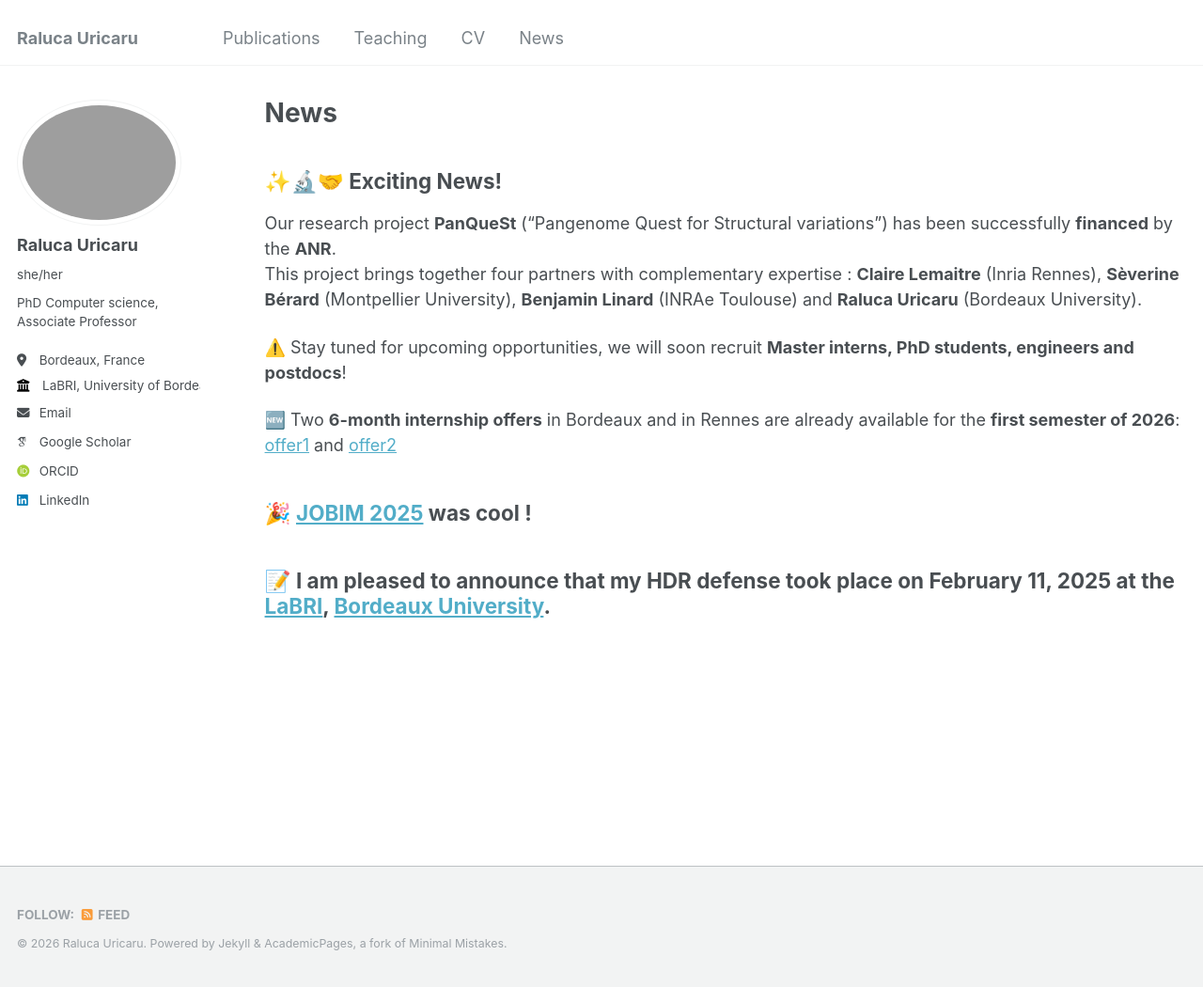
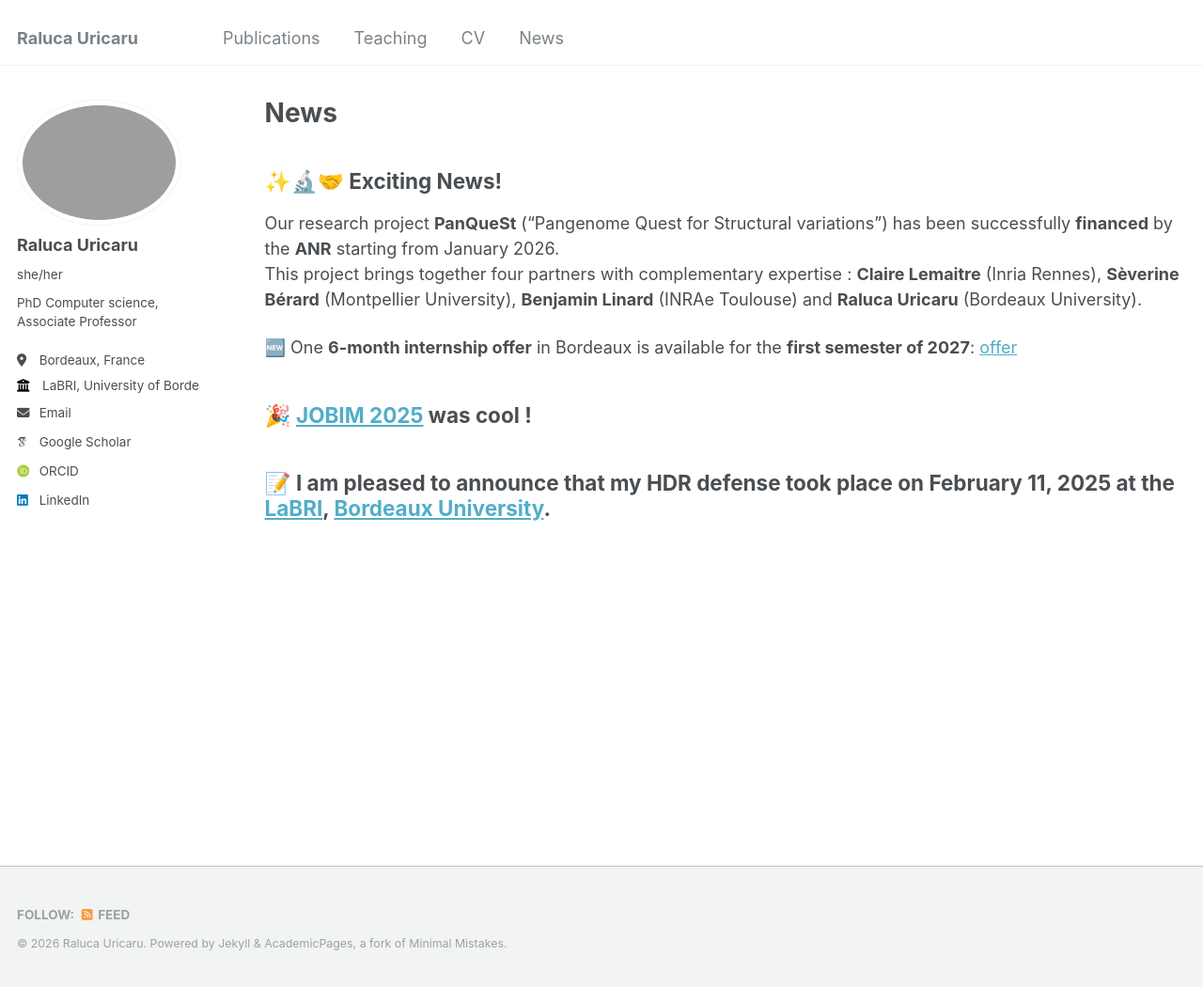
Before and after one commit to ruricaru/ruricaru.github.io, a Jekyll site: the page built from _pages/news.md, in a window 1280 px wide and 1050 px high. Shown: the whole window at 94% size. Built offline with Jekyll 4.4.1, drawn with Linux system fonts in a browser that asks for light colours; emoji names are drawn with the system emoji font; some web fonts are replaced.

Commit message:
Revise news section with updated project and offers
Updated internship offers and project financing details.

```diff
--- a/_pages/news.md
+++ b/_pages/news.md
@@ -7,12 +7,10 @@ author_profile: true
 
 ## ✨🔬🤝 Exciting News!
 
-Our research project **PanQueSt** ("Pangenome Quest for Structural variations") has been successfully **financed** by the **ANR**.
+Our research project **PanQueSt** ("Pangenome Quest for Structural variations") has been successfully **financed** by the **ANR** starting from January 2026.
 This project brings together four partners with complementary expertise : **Claire Lemaitre** (Inria Rennes), **Sèverine Bérard** (Montpellier University), **Benjamin Linard** (INRAe Toulouse) and **Raluca Uricaru** (Bordeaux University).
 
-⚠️ Stay tuned for upcoming opportunities, we will soon recruit **Master interns, PhD students, engineers and postdocs**!
-
-🆕 Two **6-month internship offers** in Bordeaux and in Rennes are already available for the **first semester of 2026**: [offer1](https://team.inria.fr/genscale/files/2025/09/M2_internship_pangenomics_translocations.pdf) and [offer2](https://team.inria.fr/genscale/files/2025/09/M2_internship_pangenomics_graph_simplification.pdf)
+🆕 One **6-month internship offer** in Bordeaux is available for the **first semester of 2027**: [offer](https://team.inria.fr/genscale/files/2026/10/M2_internship_pangenomics_translocations_2026-2027_Bordeaux.pdf)
 
 ## :tada: [JOBIM 2025](https://jobim2025.labri.fr/) was cool !
 
```
